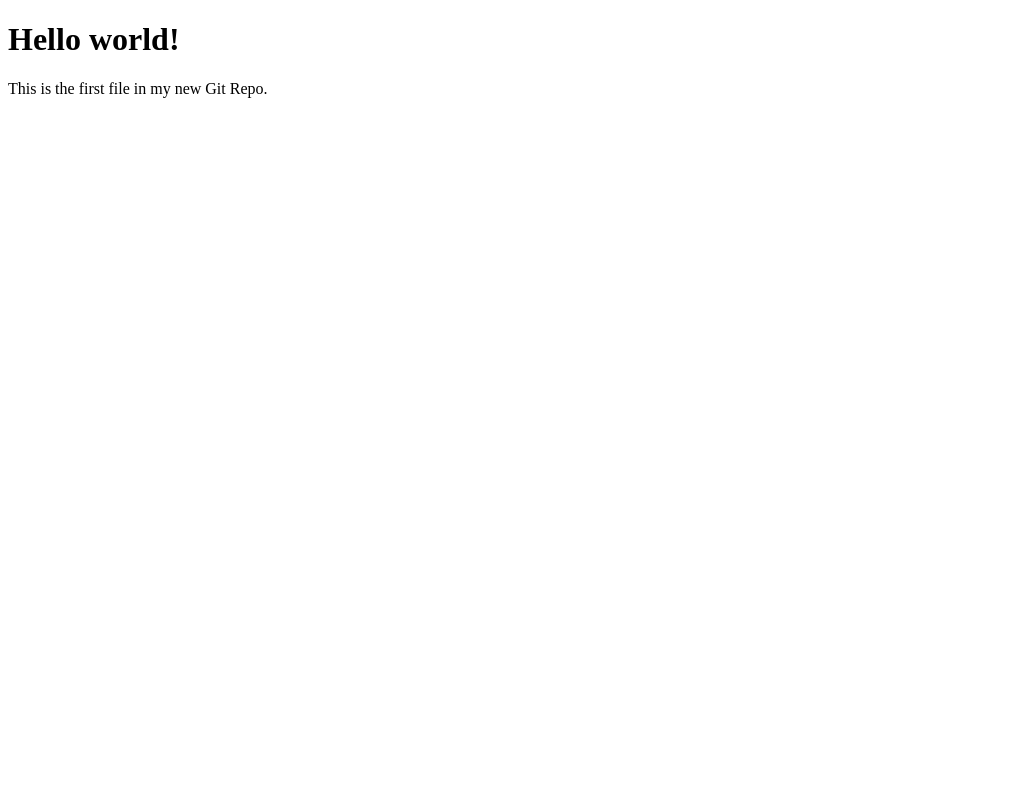
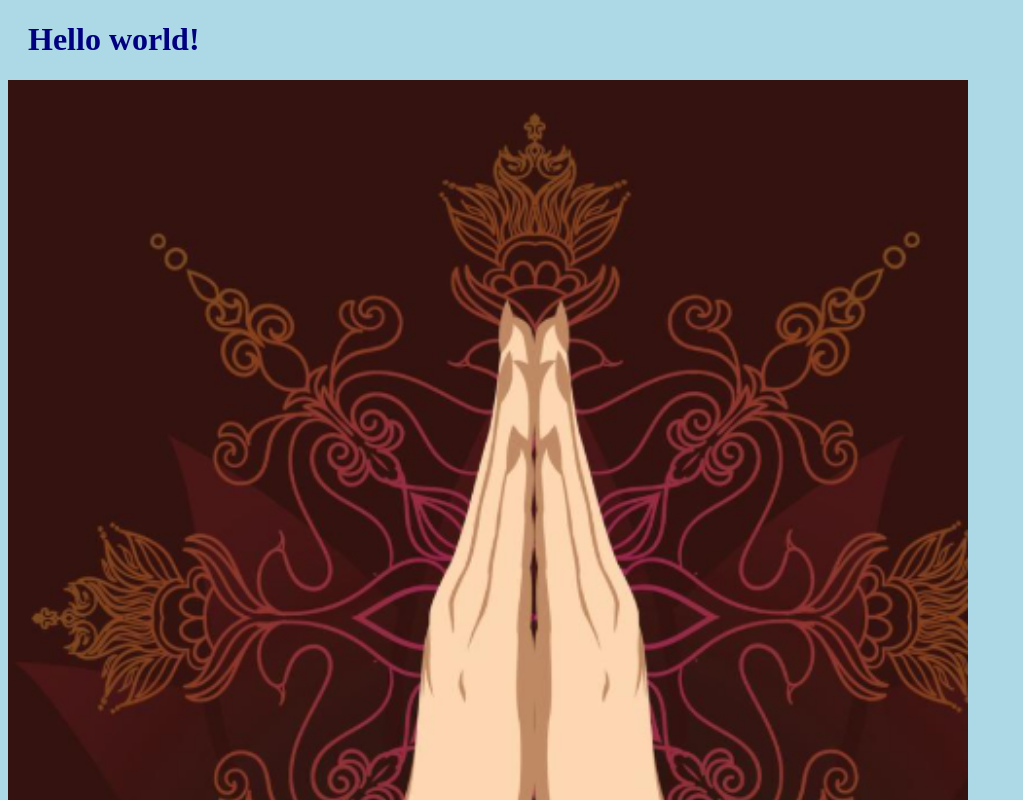
Before and after one commit to KrishnajiB/hello-world2, a plain HTML site: page index.html in a window 1280 px wide. Shown: the top 800 px of the page, without its empty margins (0-1023 px from the left). Drawn offline with Linux system fonts and the light colour scheme.

Commit message:
Added image to Hello world

```diff
--- a/index.html
+++ b/index.html
@@ -2,10 +2,16 @@
 <html>
 <head>
 <title>Hello World!</title>
+<link rel="stylesheet"
+href="bluestyle.css">
 </head>
 <body>
 
 <h1>Hello world!</h1>
+<div><img
+src="img_hello_world.jpg"
+alt="Hello world from space"
+style="width:100%;max-width:960px"></div>
 <p>This is the first file in my new Git Repo.</p>
 
 </body>
```
Also changed, not shown: img_hello_world.jpg (added).
